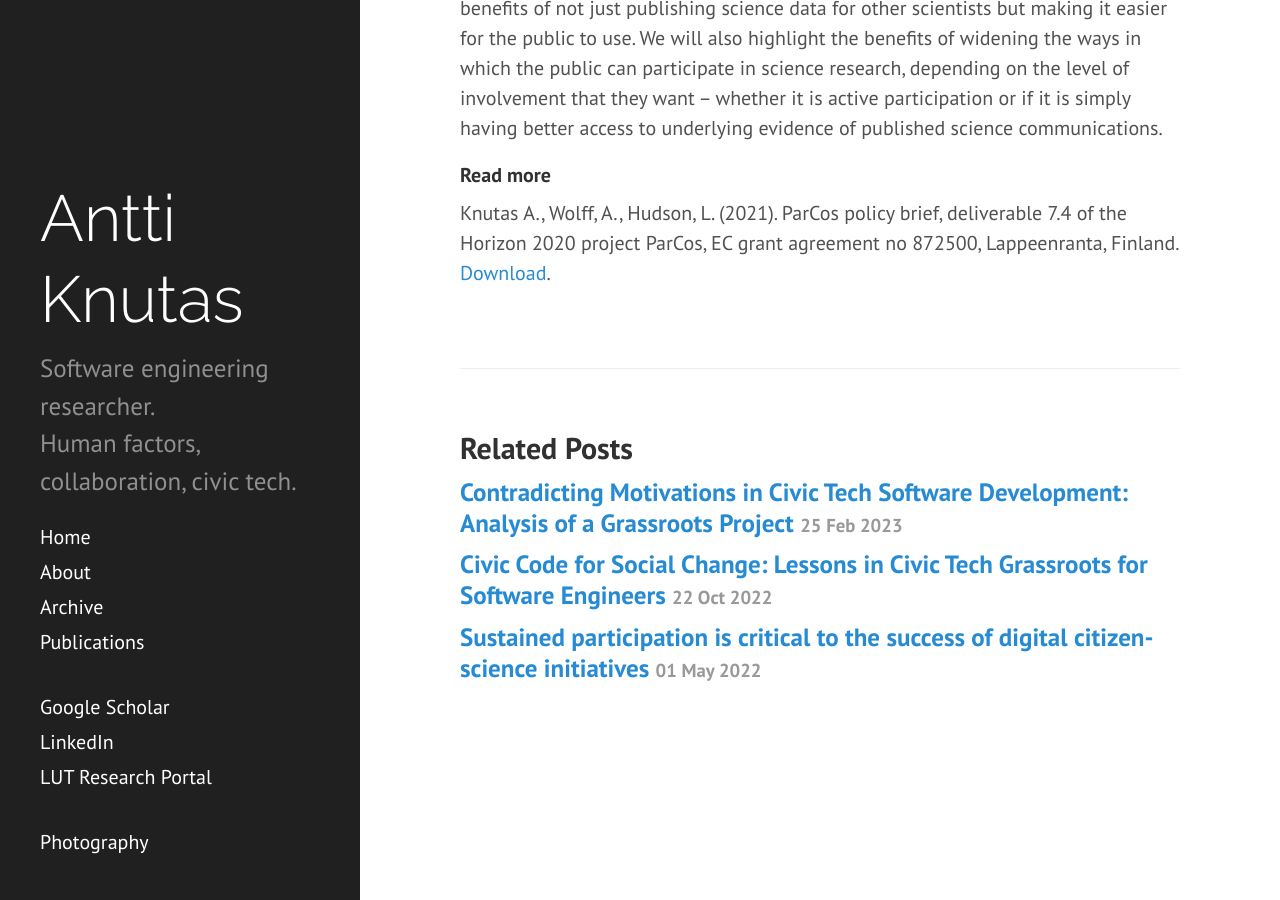
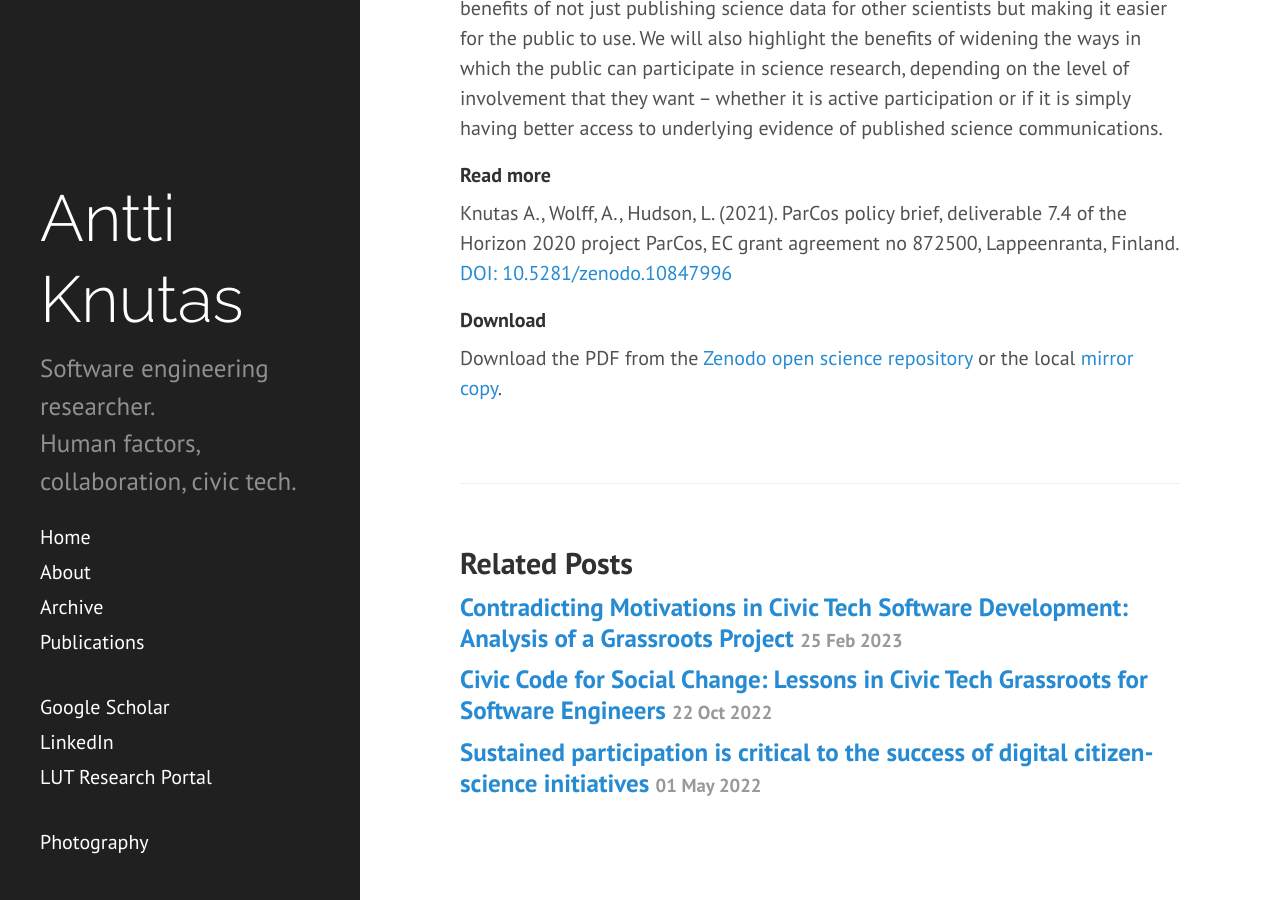
Before and after one commit to aknutas/aknutas.github.io, a Jekyll site: the page built from _posts/2021-05-12-open-science-engagement.md, in a window 1280 px wide and 900 px high, scrolled down 522 px. Built offline with Jekyll 4.4.1, drawn with Linux system fonts in a browser that asks for light colours.

Commit message:
Update 2021-05-12-open-science-engagement.md
Added the official Zenodo archive link

```diff
--- a/_posts/2021-05-12-open-science-engagement.md
+++ b/_posts/2021-05-12-open-science-engagement.md
@@ -17,4 +17,8 @@ This report, aimed at academics and academic policy makers, will highlight the b
 
 #### Read more
 
-Knutas A., Wolff, A., Hudson, L. (2021). ParCos policy brief, deliverable 7.4 of the Horizon 2020 project ParCos, EC grant agreement no 872500, Lappeenranta, Finland. [Download](/assets/PDFs/2021-05-12-parcos-policy-brief_web.pdf).
+Knutas A., Wolff, A., Hudson, L. (2021). ParCos policy brief, deliverable 7.4 of the Horizon 2020 project ParCos, EC grant agreement no 872500, Lappeenranta, Finland. [DOI: 10.5281/zenodo.10847996](https://doi.org/10.5281/zenodo.10847997)
+
+#### Download
+
+Download the PDF from the [Zenodo open science repository](https://zenodo.org/doi/10.5281/zenodo.10847996) or the local [mirror copy](/assets/PDFs/2021-05-12-parcos-policy-brief_web.pdf).
```
